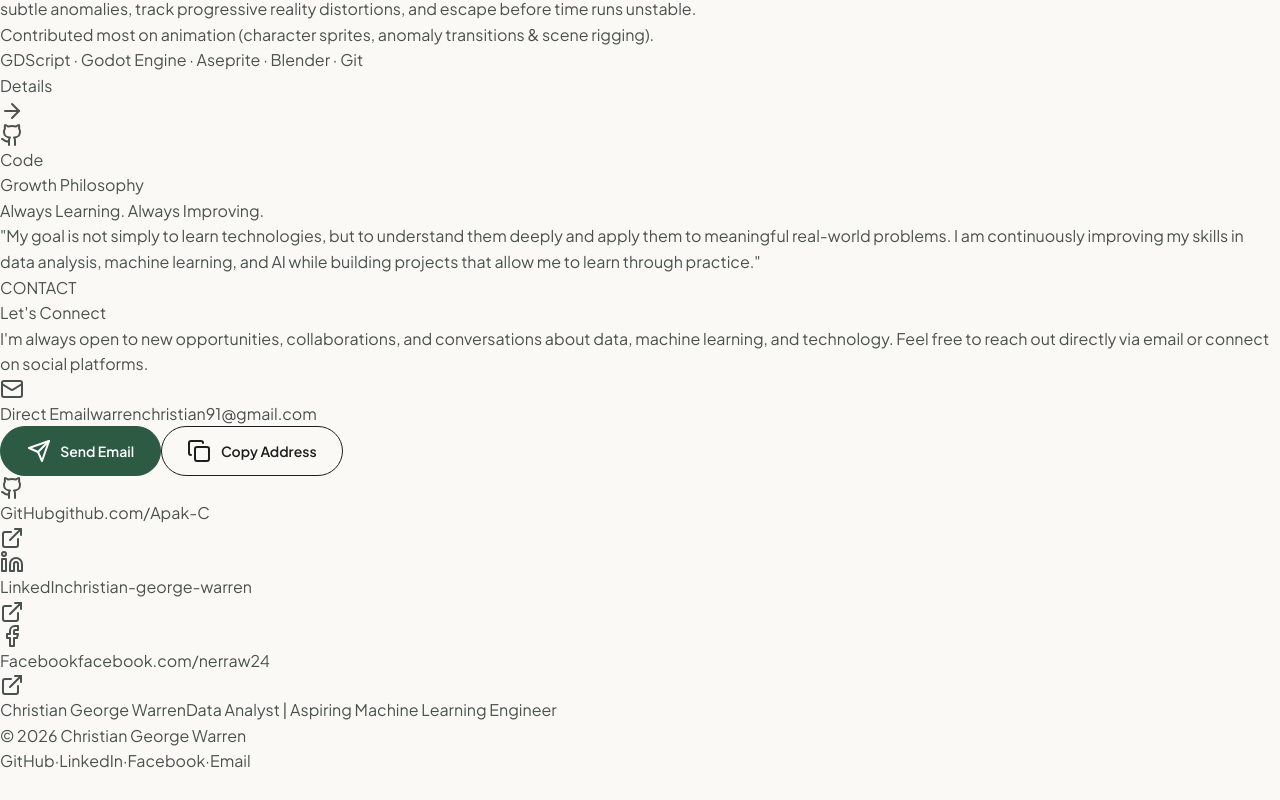
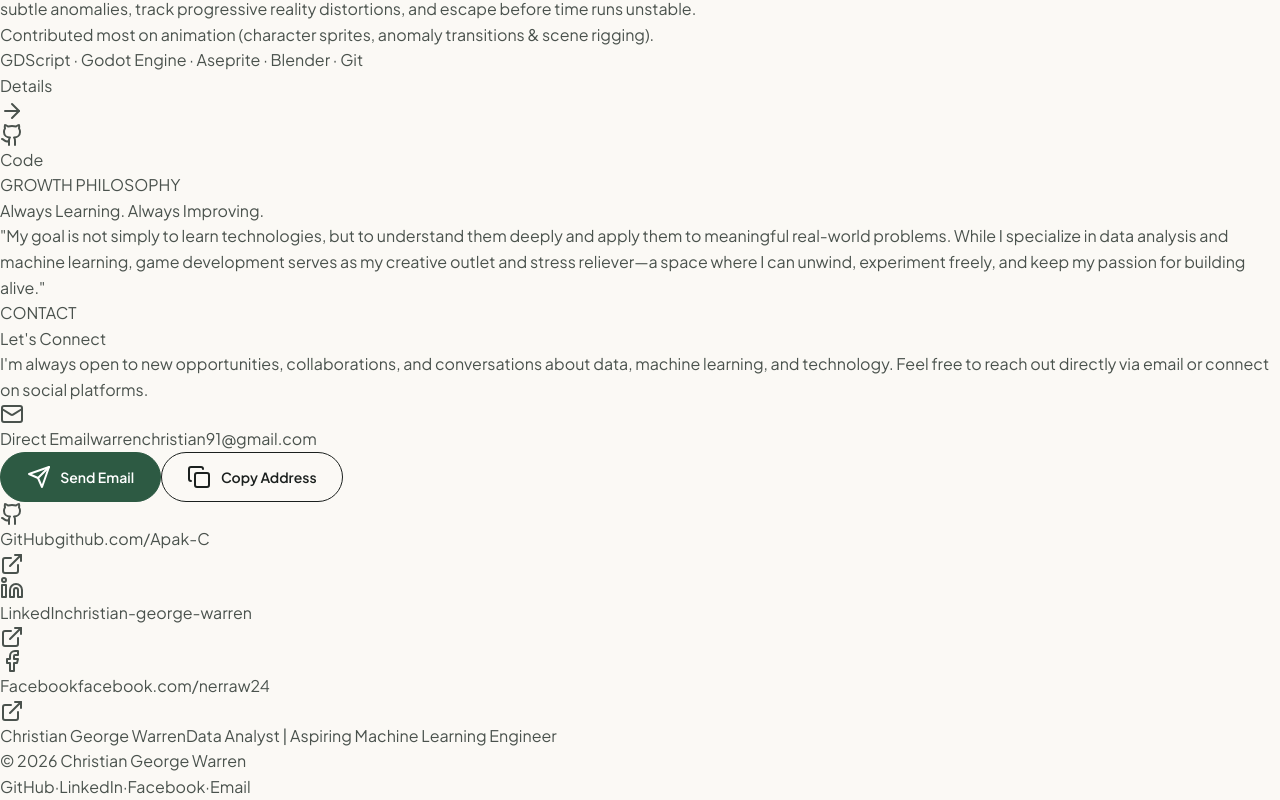
Before and after one commit to Apak-C/Portfolio_Website, a React (Vite) app: page / in a window 1280 px wide. Shown: the part 9195-9995 px from the top of the page. Before the commit the page ends 9969 px from the top, so only its background shows below. Built offline with nearby package versions, Linux system fonts and the light colour scheme.

Commit message:
Update Growth Philosophy quote to include game dev as a creative outlet and stress reliever

```diff
--- a/src/components/Learning.jsx
+++ b/src/components/Learning.jsx
@@ -4,15 +4,15 @@ import { personalInfo } from '../data/portfolioData';
 
 export default function Learning() {
   return (
-    <section className="py-20 border-t border-slate-200/80 bg-slate-50/50">
-      <div className="max-w-7xl mx-auto px-6 sm:px-8">
-        <div className="max-w-4xl mx-auto text-center space-y-6">
+    <section className="py-16 md:py-24 border-t border-[#EFECE6] bg-[#FBF9F5]">
+      <div className="max-w-6xl mx-auto px-6 sm:px-10">
+        <div className="max-w-3xl mx-auto text-center space-y-5">
 
-          <span className="text-xs font-mono font-semibold uppercase tracking-wider text-blue-600">
-            Growth Philosophy
+          <span className="text-xs font-bold tracking-[0.2em] text-[#7E8681] uppercase block">
+            GROWTH PHILOSOPHY
           </span>
 
-          <h2 className="text-3xl sm:text-4xl font-bold font-display text-slate-900">
+          <h2 className="text-3xl sm:text-4xl font-bold text-[#1B201E] leading-tight tracking-tight">
             Always Learning. Always Improving.
           </h2>
 
@@ -21,7 +21,7 @@ export default function Learning() {
             whileInView={{ opacity: 1, y: 0 }}
             viewport={{ once: true }}
             transition={{ duration: 0.5 }}
-            className="text-lg sm:text-xl font-sans text-slate-700 leading-relaxed italic max-w-3xl mx-auto pt-2"
+            className="text-base sm:text-lg text-[#4A524D] leading-relaxed italic pt-2"
           >
             "{personalInfo.learningQuote}"
           </motion.blockquote>
--- a/src/data/portfolioData.js
+++ b/src/data/portfolioData.js
@@ -11,7 +11,7 @@ export const personalInfo = {
 
   aboutBio: "I'm a Computer Science student at Mapúa University who builds data systems and backend architectures using modern AI-augmented workflows. I leverage AI as an advanced co-pilot to accelerate development, optimize SQL pipelines, and prototype applications rapidly—allowing me to focus on database design, data analytics, and solving complex problems.",
 
-  learningQuote: "My goal is not simply to learn technologies, but to understand them deeply and apply them to meaningful real-world problems. I am continuously improving my skills in data analysis, machine learning, and AI while building projects that allow me to learn through practice.",
+  learningQuote: "My goal is not simply to learn technologies, but to understand them deeply and apply them to meaningful real-world problems. While I specialize in data analysis and machine learning, game development serves as my creative outlet and stress reliever—a space where I can unwind, experiment freely, and keep my passion for building alive.",
 
   contactIntro: "I'm always open to new opportunities, collaborations, and conversations about data, machine learning, and technology. Feel free to reach out directly via email or connect on social platforms.",
 
```
